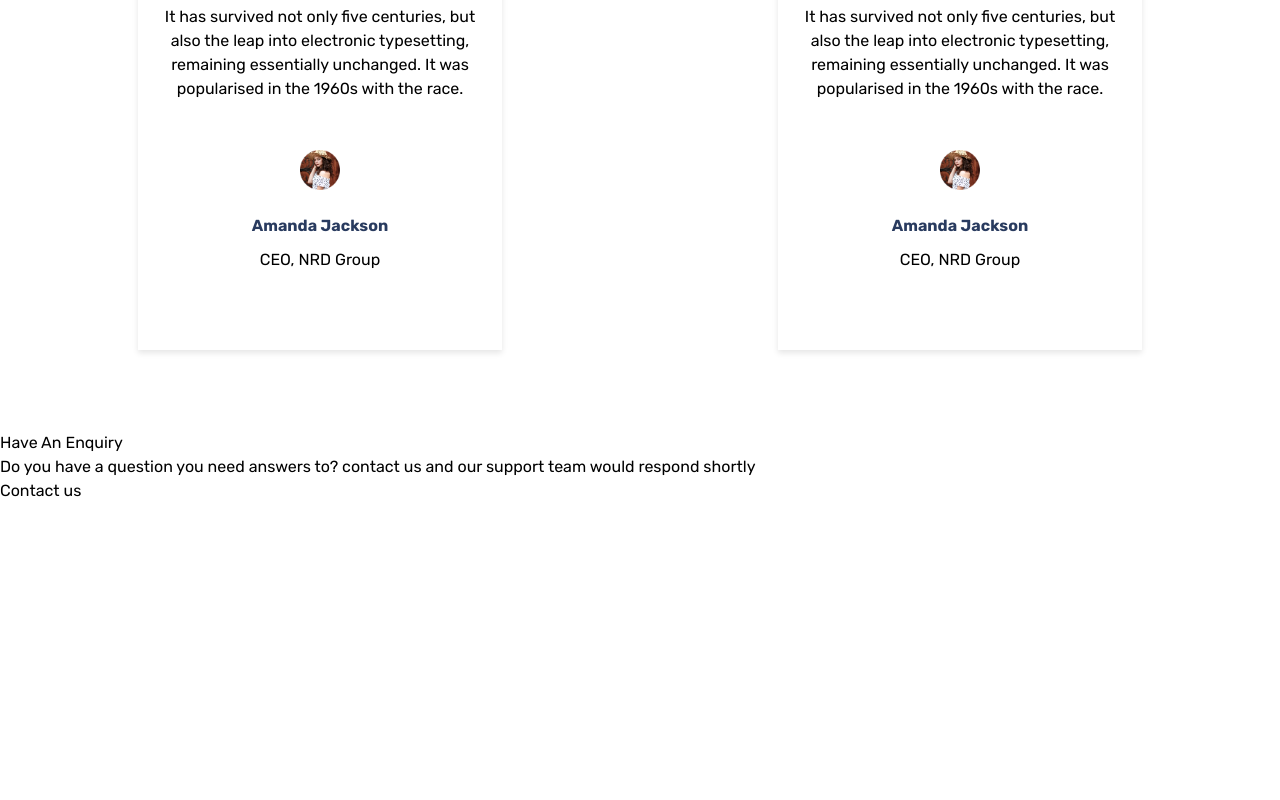
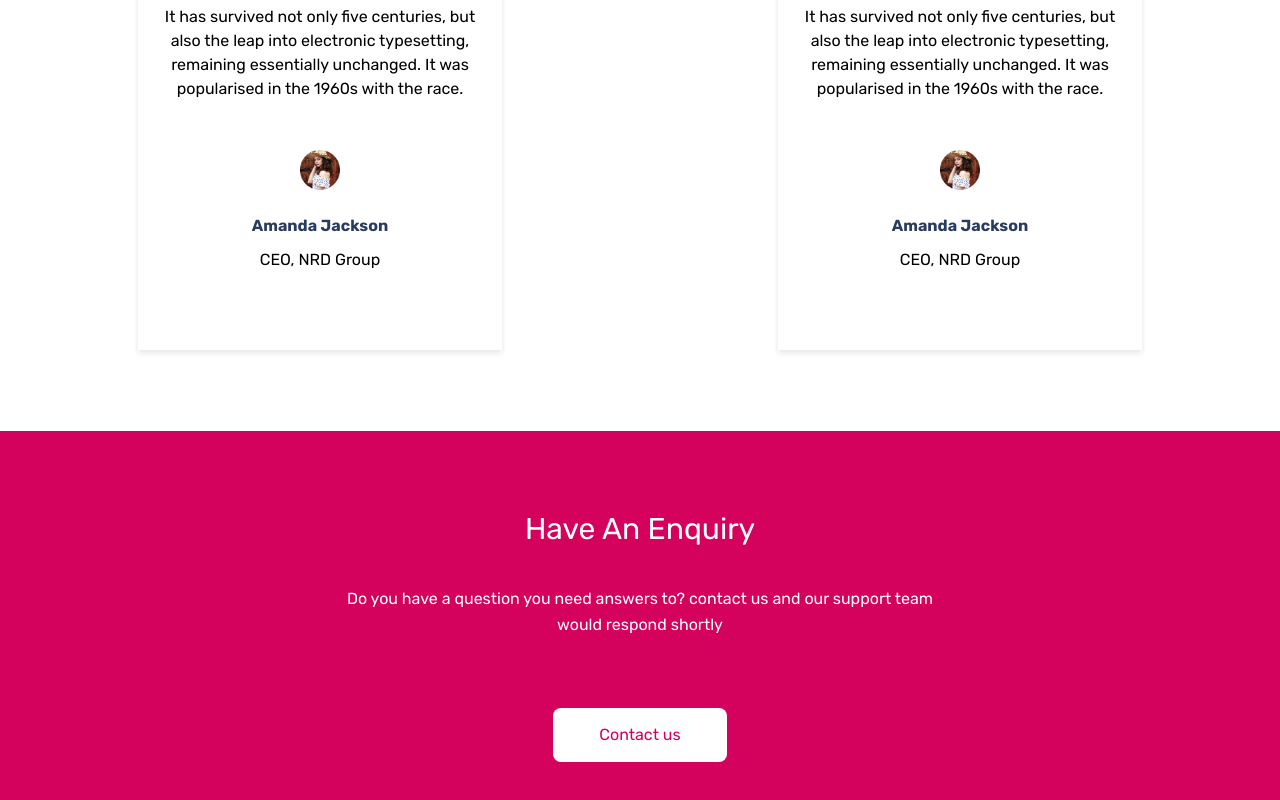
Before and after one commit to hemarle/sociall, a React (Create React App) app: page / in a window 1280 px wide. Shown: the part 2901-3701 px from the top of the page. Before the commit the page ends 3404 px from the top, so only its background shows below. Built offline with nearby package versions, Linux system fonts and the light colour scheme.

Commit message:
Contact us completed

```diff
--- a/src/App.css
+++ b/src/App.css
@@ -6,6 +6,7 @@
   --black: #270212;
   --grey: #fbfbfb;
   --blue: #293b5f;
+  --wine: #d4015d;
 }
 .button {
   background-color: var(--red);
--- a/src/Contact.css
+++ b/src/Contact.css
@@ -0,0 +1,12 @@
+.contact {
+  background-color: var(--wine);
+  color: white;
+}
+.contact__Link {
+  background-color: white;
+  color: var(--wine);
+  padding: 15px 46px;
+  display: block;
+  max-width: max-content;
+  border-radius: 8px;
+}
--- a/src/Contact.js
+++ b/src/Contact.js
@@ -2,10 +2,14 @@ import React from "react";
 import "./Contact.css";
 function Contact({ title, about, linkText, link }) {
   return (
-    <div classname="contact">
-      <h2 className="title">{title}</h2>
-      <p>{about}</p>
-      <a href={link} accessKey="c">
+    <div className="contact min-h-[160px] py-[76px]">
+      <h2 className="title text-center mb-[34px] md:text-[30px] lg:[35px]">
+        {title}
+      </h2>
+      <p className="max-w-[341px] min-h-[88px] mb-[34px] leading-[26px] text-center mx-auto lg:max-w-[600px]">
+        {about}
+      </p>
+      <a href={link} accessKey="c" className="contact__Link mx-auto ">
         {linkText}
       </a>
     </div>
```
